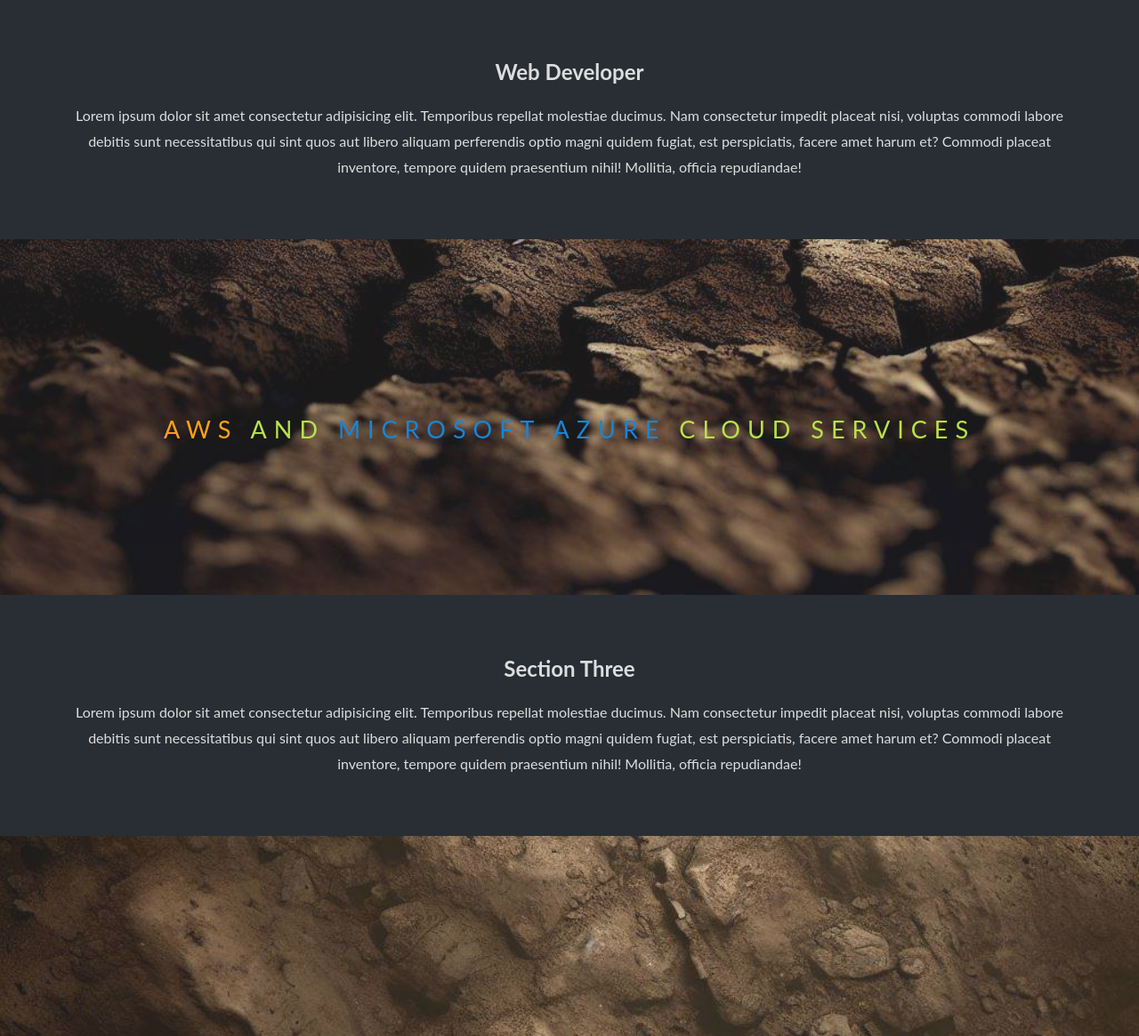
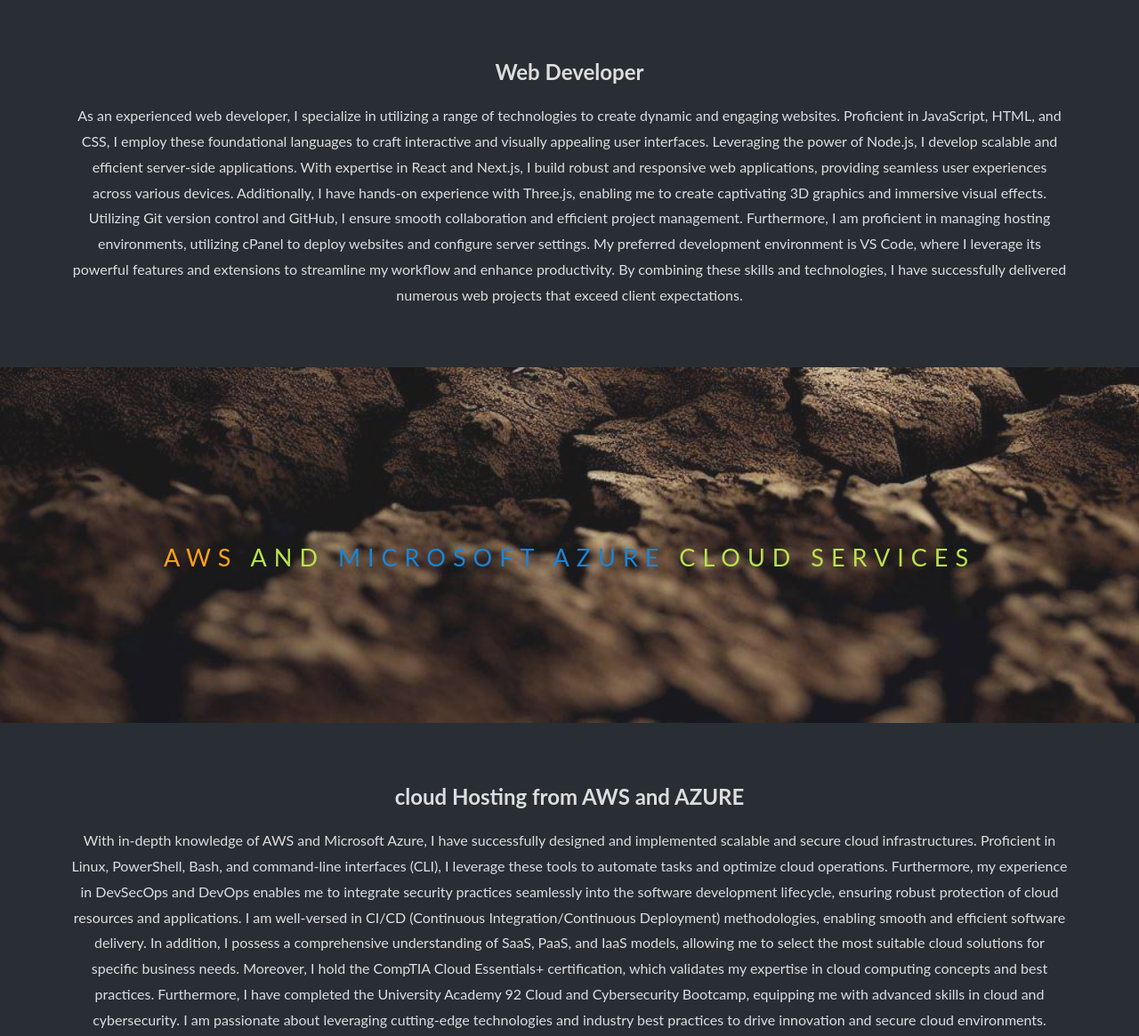
Before and after one commit to tadyPi/Parallax-Effect, a plain HTML site: page parallax website/index.html in a window 1280 px wide. Shown: the part 1675-2840 px from the top of the page at 89% size. Drawn offline with Linux system fonts and the light colour scheme.

Commit message:
Update index.html

```diff
--- a/parallax website/index.html
+++ b/parallax website/index.html
@@ -35,7 +35,7 @@
     <section class="section section-dark">
         <h2>Web Developer</h2>
         <p>
-            Lorem ipsum dolor sit amet consectetur adipisicing elit. Temporibus repellat molestiae ducimus. Nam consectetur impedit placeat nisi, voluptas commodi labore debitis sunt necessitatibus qui sint quos aut libero aliquam perferendis optio magni quidem fugiat, est perspiciatis, facere amet harum et? Commodi placeat inventore, tempore quidem praesentium nihil! Mollitia, officia repudiandae!
+            As an experienced web developer, I specialize in utilizing a range of technologies to create dynamic and engaging websites. Proficient in JavaScript, HTML, and CSS, I employ these foundational languages to craft interactive and visually appealing user interfaces. Leveraging the power of Node.js, I develop scalable and efficient server-side applications. With expertise in React and Next.js, I build robust and responsive web applications, providing seamless user experiences across various devices. Additionally, I have hands-on experience with Three.js, enabling me to create captivating 3D graphics and immersive visual effects. Utilizing Git version control and GitHub, I ensure smooth collaboration and efficient project management. Furthermore, I am proficient in managing hosting environments, utilizing cPanel to deploy websites and configure server settings. My preferred development environment is VS Code, where I leverage its powerful features and extensions to streamline my workflow and enhance productivity. By combining these skills and technologies, I have successfully delivered numerous web projects that exceed client expectations.
         </p>
         </section>
 
@@ -48,9 +48,9 @@
         </div>
 
         <section class="section section-light">
-            <h2>Section Three</h2>
+            <h2>cloud Hosting from AWS and AZURE</h2>
             <p>
-                Lorem ipsum dolor sit amet consectetur adipisicing elit. Temporibus repellat molestiae ducimus. Nam consectetur impedit placeat nisi, voluptas commodi labore debitis sunt necessitatibus qui sint quos aut libero aliquam perferendis optio magni quidem fugiat, est perspiciatis, facere amet harum et? Commodi placeat inventore, tempore quidem praesentium nihil! Mollitia, officia repudiandae!
+                With in-depth knowledge of AWS and Microsoft Azure, I have successfully designed and implemented scalable and secure cloud infrastructures. Proficient in Linux, PowerShell, Bash, and command-line interfaces (CLI), I leverage these tools to automate tasks and optimize cloud operations. Furthermore, my experience in DevSecOps and DevOps enables me to integrate security practices seamlessly into the software development lifecycle, ensuring robust protection of cloud resources and applications. I am well-versed in CI/CD (Continuous Integration/Continuous Deployment) methodologies, enabling smooth and efficient software delivery. In addition, I possess a comprehensive understanding of SaaS, PaaS, and IaaS models, allowing me to select the most suitable cloud solutions for specific business needs. Moreover, I hold the CompTIA Cloud Essentials+ certification, which validates my expertise in cloud computing concepts and best practices. Furthermore, I have completed the University Academy 92 Cloud and Cybersecurity Bootcamp, equipping me with advanced skills in cloud and cybersecurity. I am passionate about leveraging cutting-edge technologies and industry best practices to drive innovation and secure cloud environments.
             </p>
             </section>
 
```
